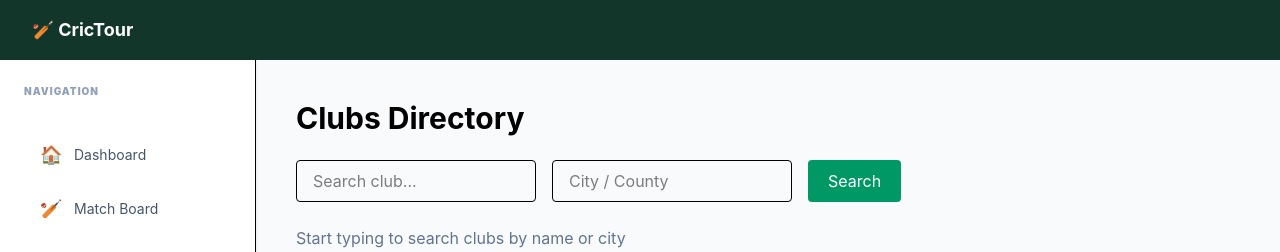
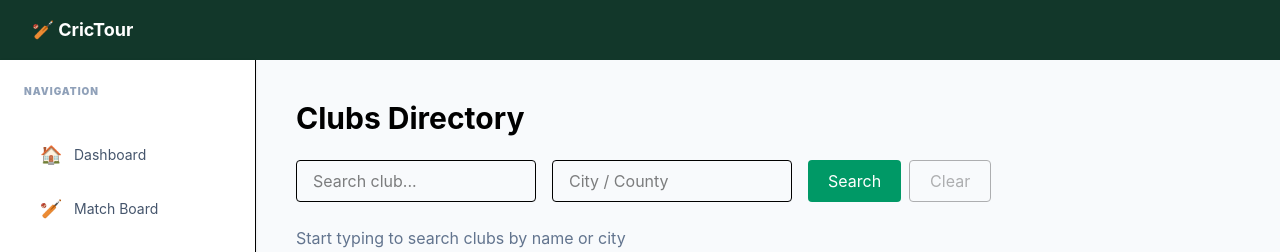
Before and after one commit to manojiprabha/crictour, a Next.js app: page /clubs in a window 1280 px wide. Shown: the top 252 px of the page. Built offline with nearby package versions, Linux system fonts and the light colour scheme; no server answers.

Commit message:
udpated clubs page with improvemetns

```diff
--- a/app/clubs/page.tsx
+++ b/app/clubs/page.tsx
@@ -10,7 +10,6 @@ type Club = {
   id: string
   club_name: string
   city: string
-  role: string
   play_cricket_url: string
 }
 
@@ -54,7 +53,12 @@ export default function ClubsPage() {
     setLoading(false)
   }
 
-  // debounce search
+  function clearFilters() {
+    setSearch("")
+    setCity("")
+    setClubs([])
+  }
+
   useEffect(() => {
     const delay = setTimeout(() => {
       if (search || city) loadClubs()
@@ -97,12 +101,24 @@ export default function ClubsPage() {
               className="border px-4 py-2 rounded w-full md:w-60"
             />
 
+            <div className="flex gap-2 w-full md:w-auto">
+
               <button
                 onClick={loadClubs}
                 className="bg-emerald-600 text-white px-5 py-2 rounded w-full md:w-auto"
               >
                 Search
               </button>
+
+              <button
+                onClick={clearFilters}
+                disabled={!search && !city}
+                className="border px-5 py-2 rounded w-full md:w-auto disabled:opacity-30"
+              >
+                Clear
+              </button>
+
+            </div>
 
           </div>
 
```
Lines whose indentation alone changed are shown as unchanged.
